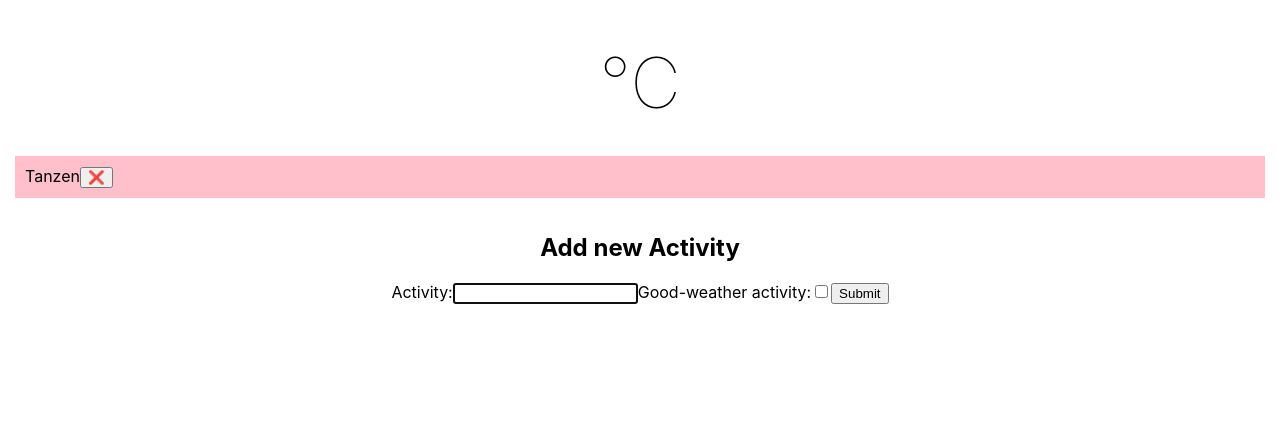
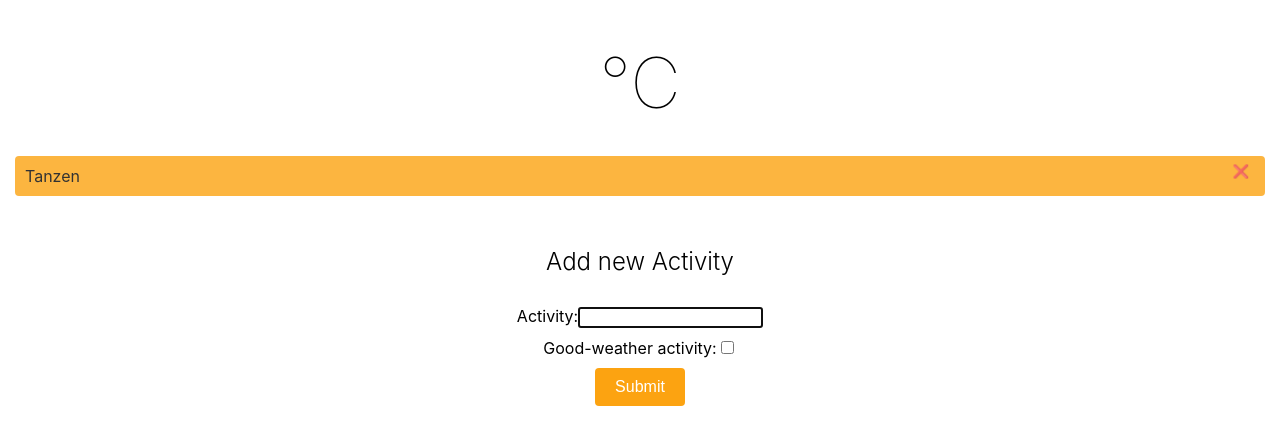
Before and after one commit to ekat-br/weather-app, a React (Create React App) app: page / in a window 1280 px wide. Shown: the top 444 px of the page. Built offline with nearby package versions, Linux system fonts and the light colour scheme; no server answers.

Commit message:
Add styling

```diff
--- a/src/App.css
+++ b/src/App.css
@@ -2,6 +2,21 @@
   text-align: center;
 }
 
+.form {
+  display: flex;
+  flex-direction: column;
+  gap: 10px;
+}
+.submit-btn {
+  background-color: #fca311;
+  color: white;
+  padding: 10px 20px;
+  font-size: 16px;
+  border: none;
+  border-radius: 4px;
+  margin: auto;
+  width: fit-content;
+}
 .weather_emoji {
   font-size: 70px;
   text-align: left;
@@ -15,3 +30,7 @@
 .weather_section {
   margin-top: 40px;
 }
+
+.heading-activity {
+  font-weight: 300;
+}
--- a/src/Components/Form/Form.js
+++ b/src/Components/Form/Form.js
@@ -17,8 +17,8 @@ export default function Form({ onAddActivity }) {
 
   return (
     <>
-      <form onSubmit={handleSubmit}>
-        <h2>Add new Activity</h2>
+      <form className="form" onSubmit={handleSubmit}>
+        <h2 className="heading-activity">Add new Activity</h2>
         <label htmlFor="activity-name">
           Activity:
           <input autoFocus id="activity-name" type="text" name="name"></input>
@@ -31,7 +31,9 @@ export default function Form({ onAddActivity }) {
             name="isForGoodWeather"
           ></input>
         </label>
-        <button type="submit">Submit</button>
+        <button className="submit-btn" type="submit">
+          Submit
+        </button>
       </form>
     </>
   );
--- a/src/Components/List/List.css
+++ b/src/Components/List/List.css
@@ -6,7 +6,18 @@
 
 .activity_item {
   padding: 10px;
-  background-color: pink;
+  background-color: #fca311;
+  opacity: 0.8;
   margin: 5px;
+  border-radius: 4px;
   text-align: left;
+  position: relative;
 }
+
+.delete-btn {
+  background-color: transparent;
+  border: none;
+  position: absolute;
+  right: 10px;
+  top: 7px;
+}
--- a/src/Components/List/List.js
+++ b/src/Components/List/List.js
@@ -6,7 +6,12 @@ export default function List({ activities, isGoodWeather, onDeleteActivity }) {
         return (
           <li className="activity_item" key={activity.id}>
             {activity.name}
-            <button onClick={() => onDeleteActivity(activity.id)}>❌</button>
+            <button
+              className="delete-btn"
+              onClick={() => onDeleteActivity(activity.id)}
+            >
+              ❌
+            </button>
           </li>
         );
       })}
```
